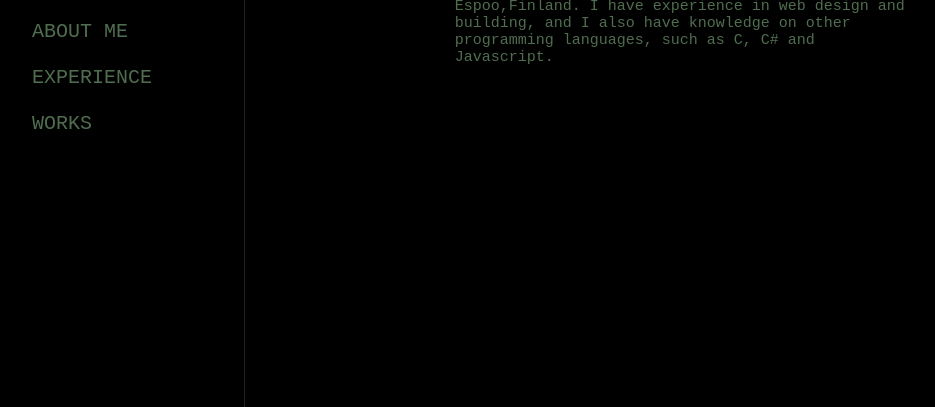
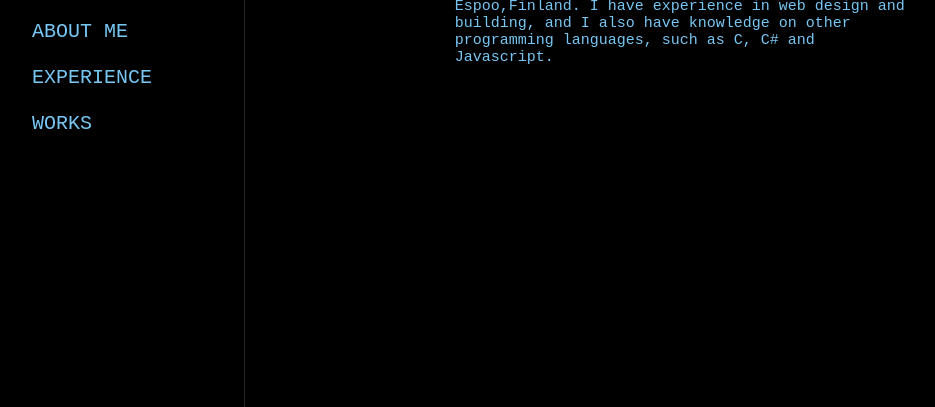
Before and after one commit to valriaxo/Demo, a plain HTML site: page index.html in a window 1280 px wide. Shown: the part 401-808 px from the top of the page, without its empty margins (16-951 px from the left). Drawn offline with Linux system fonts and the light colour scheme.

Commit message:
color change

```diff
--- a/style.css
+++ b/style.css
@@ -4,7 +4,7 @@ html {
 }
 
 h1, p, a, .name {
-    color: rgb(31.4%, 42.7%, 31.4%);
+    color: rgb(120, 198, 243);
 }
 
 h1 {
```
